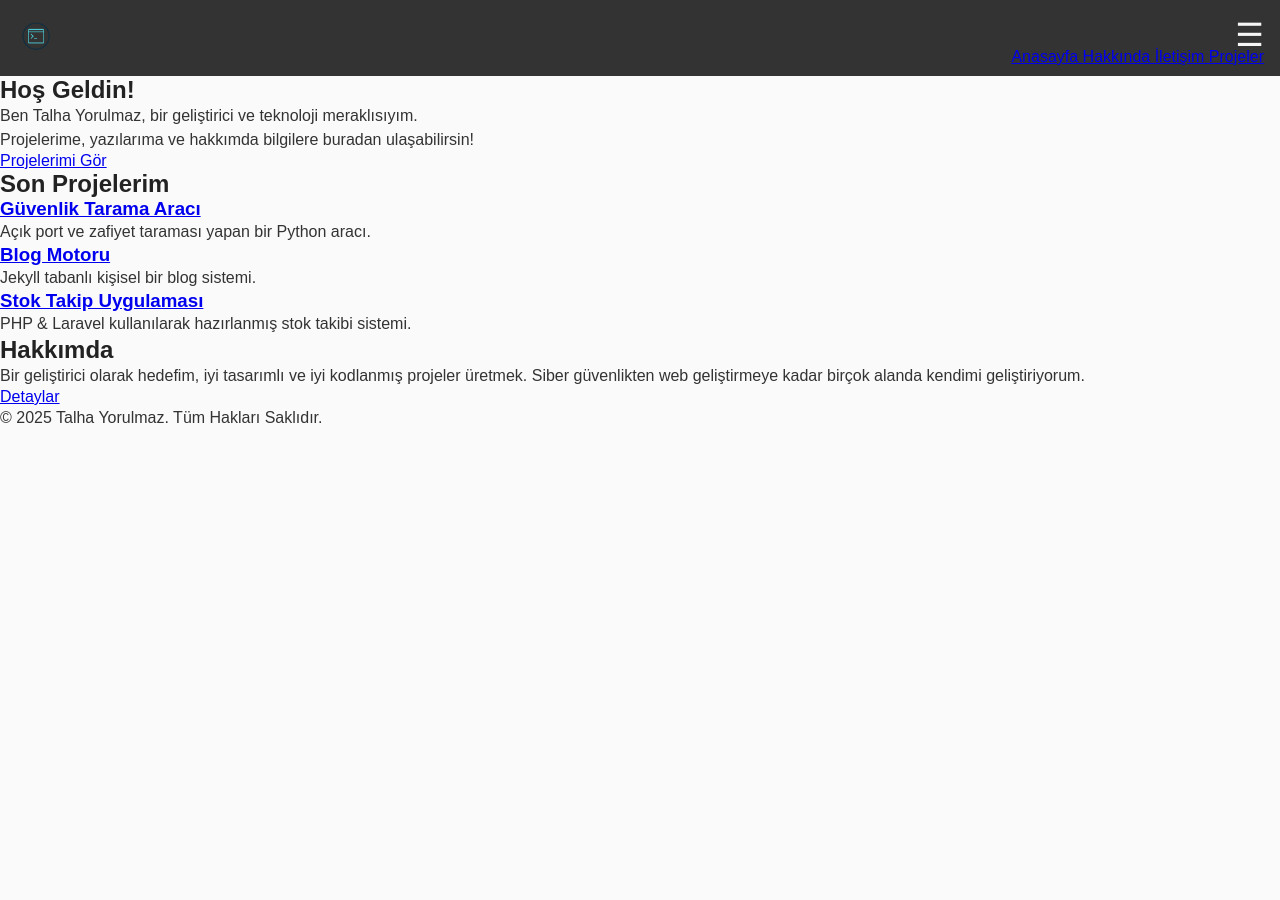
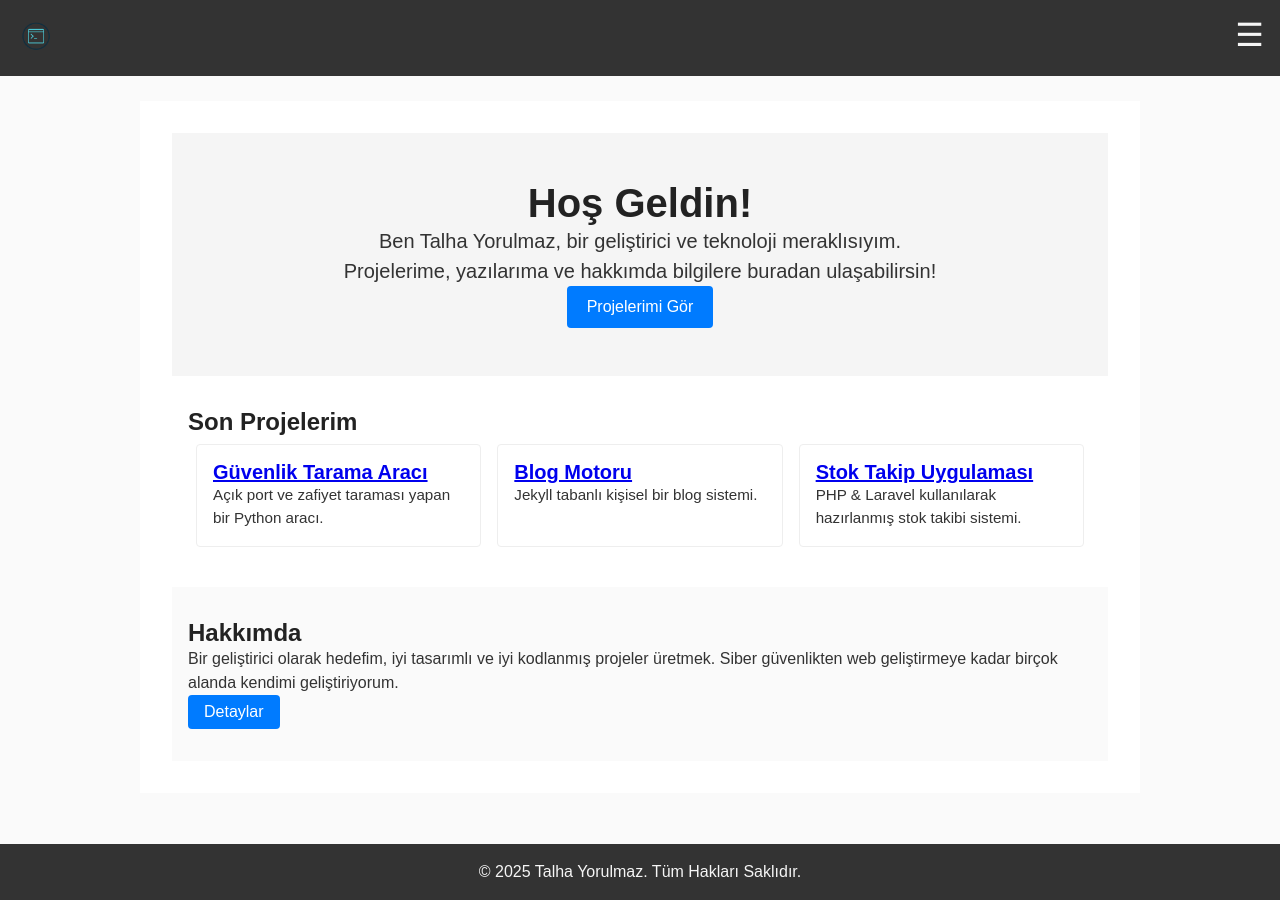
Before and after one commit to talhayrlmz/talhayorulmaz.github.io, a Jekyll site: the page built from index.html, in a window 1280 px wide. Built offline with Jekyll 4.4.1, drawn with Linux system fonts in a browser that asks for light colours.

Commit message:
Update styles.css

```diff
--- a/assets/css/styles.css
+++ b/assets/css/styles.css
@@ -44,3 +44,128 @@ p {
   position: absolute;
   top: 3rem;
   right: 1rem;
+  background-color: #333;
+  padding: 1rem;
+  display: none;
+  flex-direction: column;
+}
+.menu-links a {
+  color: #f5f5f5;
+  text-decoration: none;
+  padding: 0.5rem 0;
+}
+.menu-links a:hover {
+  color: #007BFF;
+}
+.menu-links.active {
+  display: flex;
+}
+
+/* ==================================================
+   MAIN ALANI
+================================================== */
+main {
+  max-width: 1000px;
+  margin: auto;
+  padding: 2rem;
+  background-color: #fff;
+}
+
+/* ==================================================
+   HERO ALANI
+================================================== */
+.hero {
+  background: #f5f5f5;
+  padding: 3rem 1rem;
+  text-align: center;
+}
+.hero h1 {
+  font-size: 2.5rem;
+}
+.hero p {
+  font-size: 1.25rem;
+}
+.hero .btn {
+  display: inline-block;
+  padding: 0.75rem 1.25rem;
+  background: #007BFF;
+  color: #fff;
+  text-decoration: none;
+  border-radius: 4px;
+}
+.hero .btn:hover {
+  background: #0056b3;
+}
+
+/* ==================================================
+   PROJELER ALANI
+================================================== */
+.projects {
+  padding: 2rem 1rem;
+}
+.project-list {
+  display: flex;
+  justify-content: space-around;
+  flex-wrap: wrap;
+}
+.project-item {
+  flex: 1 1 30%;
+  background: #ffffff;
+  padding: 1rem;
+  margin: 0.5rem;
+  border-radius: 4px;
+  border: 1px solid #eee;
+}
+.project-item h3 {
+  font-size: 1.25rem;
+}
+.project-item p {
+  font-size: 0.95rem;
+}
+
+/* ==================================================
+   HAKKINDA ALANI
+================================================== */
+.about {
+  padding: 2rem 1rem;
+  background: #fafafa;
+}
+.about p {
+  font-size: 1rem;
+}
+.about .btn {
+  display: inline-block;
+  padding: 0.5rem 1rem;
+  background: #007BFF;
+  color: #fff;
+  text-decoration: none;
+  border-radius: 4px;
+}
+.about .btn:hover {
+  background: #0056b3;
+}
+
+/* ==================================================
+   FOOTER
+================================================== */
+footer {
+  background-color: #333;
+  color: #f5f5f5;
+  text-align: center;
+  padding: 1rem;
+  margin-top: auto;
+}
+
+/* ==================================================
+   RESPONSIVE
+================================================== */
+@media (max-width: 768px) {
+  .project-list {
+    flex-direction: column;
+    align-items: center;
+  }
+  .project-item {
+    flex: 1 1 100%;
+    max-width: 90%;
+  }
+}
```
